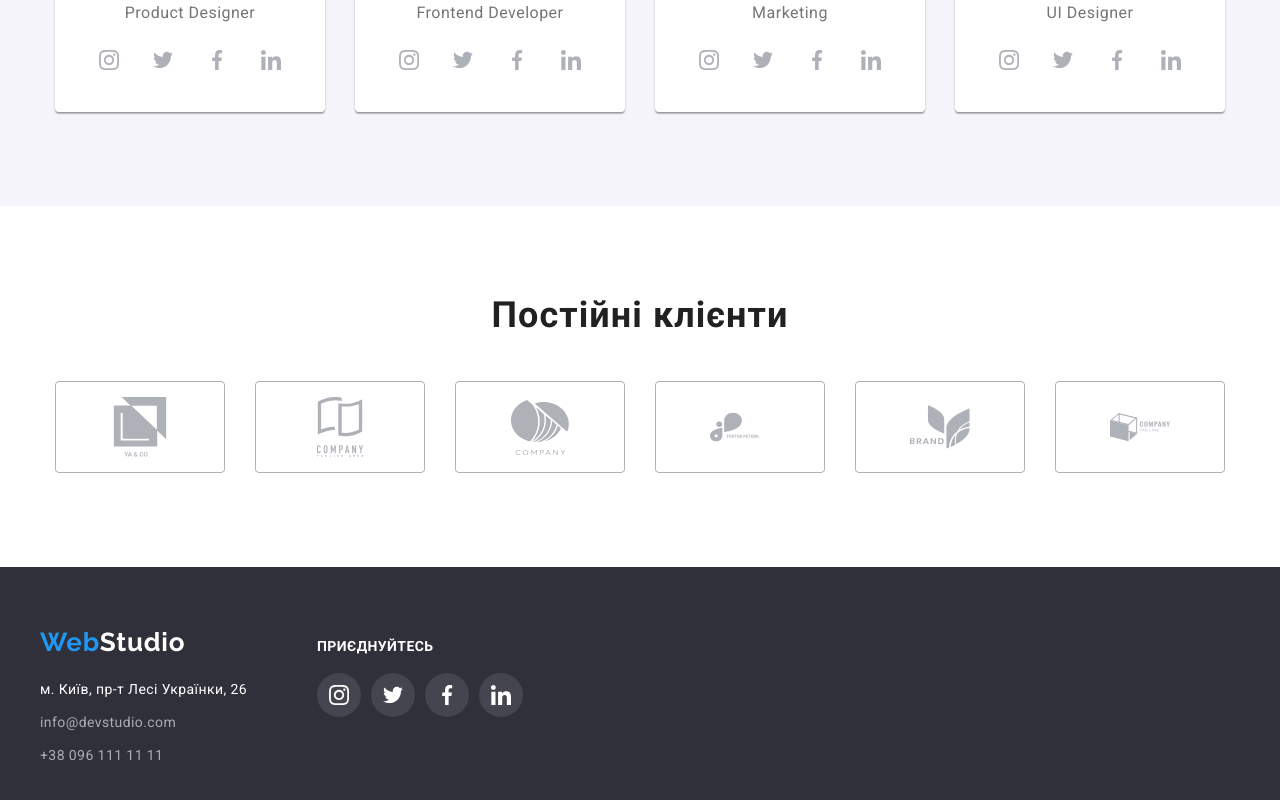
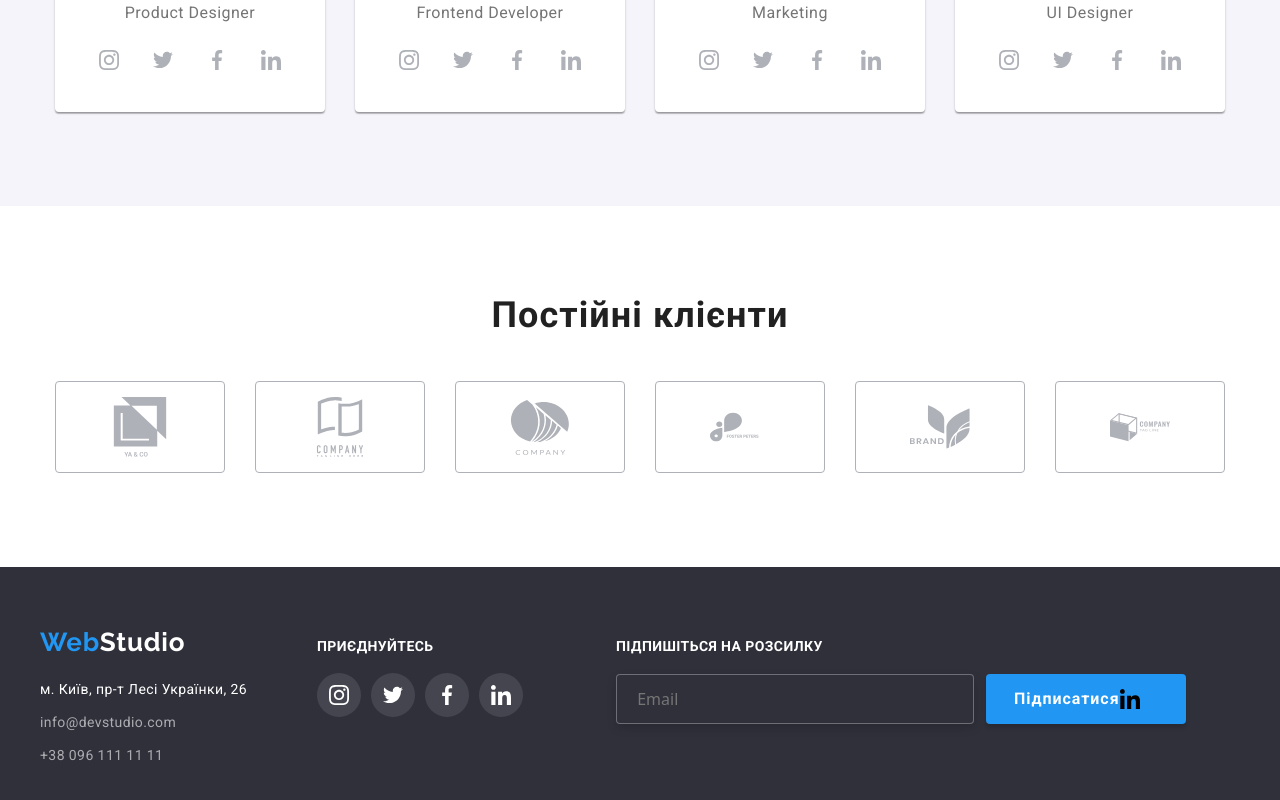
Before and after one commit to OrestMaliuta/goit-markup-hw-05, a plain HTML site: page index.html in a window 1280 px wide. Shown: the part 2097-2897 px from the top of the page. Drawn offline with nearby package versions, Linux system fonts and the light colour scheme.

Commit message:
v5.002
Частина 6-ъ роботи

```diff
--- a/css/styles.css
+++ b/css/styles.css
@@ -708,11 +708,12 @@ h1 , h2 ,h3 , h4, h5, h6 , p ,ul {
 
 
 .conteiner-footer{
-width: 1200px;
-margin-left: auto;
-margin-right: auto;
-display: flex;
-align-items: baseline;
+    position: relative;
+    width: 1200px;
+    margin-left: auto;
+    margin-right: auto;
+    display: flex;
+    align-items: baseline;
 
 }
 .conteiner-four {
@@ -980,6 +981,7 @@ align-items: baseline;
     transition: 250ms var(--timing-function);
  }
 /*-------------------------------------div -soc-icons*/
+
 .div-soc-links h2 {
     font-family: 'Roboto';
     font-style: normal;
@@ -995,6 +997,7 @@ align-items: baseline;
     text-align: left;
 
 }
+
 
 
 .text-footer {
@@ -1065,3 +1068,71 @@ align-items: baseline;
 }
 
 .modal-close-btn { }
+
+
+
+
+
+
+
+
+
+
+
+.subscribe-tg-form {
+    margin-left: 93px;
+    width: auto;
+}
+
+.subscribe-tg-form button {
+
+    width: 200px;
+    height: 50px;
+    background: #2196F3;
+    box-shadow: 0px 4px 4px rgba(0, 0, 0, 0.15);
+    border-radius: 4px;
+    border: none;
+        font-family: 'Roboto';
+        font-style: normal;
+        font-weight: 700;
+        font-size: 16px;
+        line-height: 30px;
+        /* identical to box height, or 188% */
+
+        display: flex;
+        align-items: center;
+        text-align: center;
+        letter-spacing: 0.06em;
+        padding: 10px 0px 10px 28px;
+        color: #FFFFFF;
+
+}
+
+.subscribe-tg-form input  {
+    width: 358px;
+    height: 50px;
+    background: #2F303A;
+    border: 1px solid rgba(255, 255, 255, 0.3);
+    filter: drop-shadow(0px 4px 4px rgba(0, 0, 0, 0.15));
+    border-radius: 4px;
+    margin-right: 12px;
+    color: rgba(255, 255, 255, 0.6);
+    padding: 15px 0 15px 16px;
+
+}
+.covn {
+    display: flex;
+    margin-top: 20px;
+}
+
+.subscribe-tg-form label {
+    font-family: 'Roboto';
+    font-style: normal;
+    font-weight: 700;
+    font-size: 14px;
+    line-height: 16px;
+    letter-spacing: 0.03em;
+    text-transform: uppercase;
+
+    color: #FFFFFF;
+}
--- a/index.html
+++ b/index.html
@@ -503,6 +503,7 @@
             </address>
             </div>
 
+
         <div class="div-soc-links">
             <h2>Приєднуйтесь</h2>
 
@@ -550,6 +551,31 @@
             </li>
             </ul>
         </div>
+        <div class="subscribe-tg">
+            <form class="subscribe-tg-form">
+
+                <label for="mail">Підпишіться на розсилку</label>
+                <div class="covn">
+                    <input type="email" name="mail" id="mail" placeholder=" Email">
+
+
+                        <button type="submit">Підписатися
+                            <svg class="footer-soc-icons" width="20px" height="20px">
+
+                                <use href="./images/icons.svg#icon-linkedin"></use>
+
+                            </svg>
+                        </button>
+
+                </div>
+
+
+            </form>
+
+        </div>
+
+
+
     </div>
     </footer>
 
```
Lines whose indentation alone changed are shown as unchanged.
